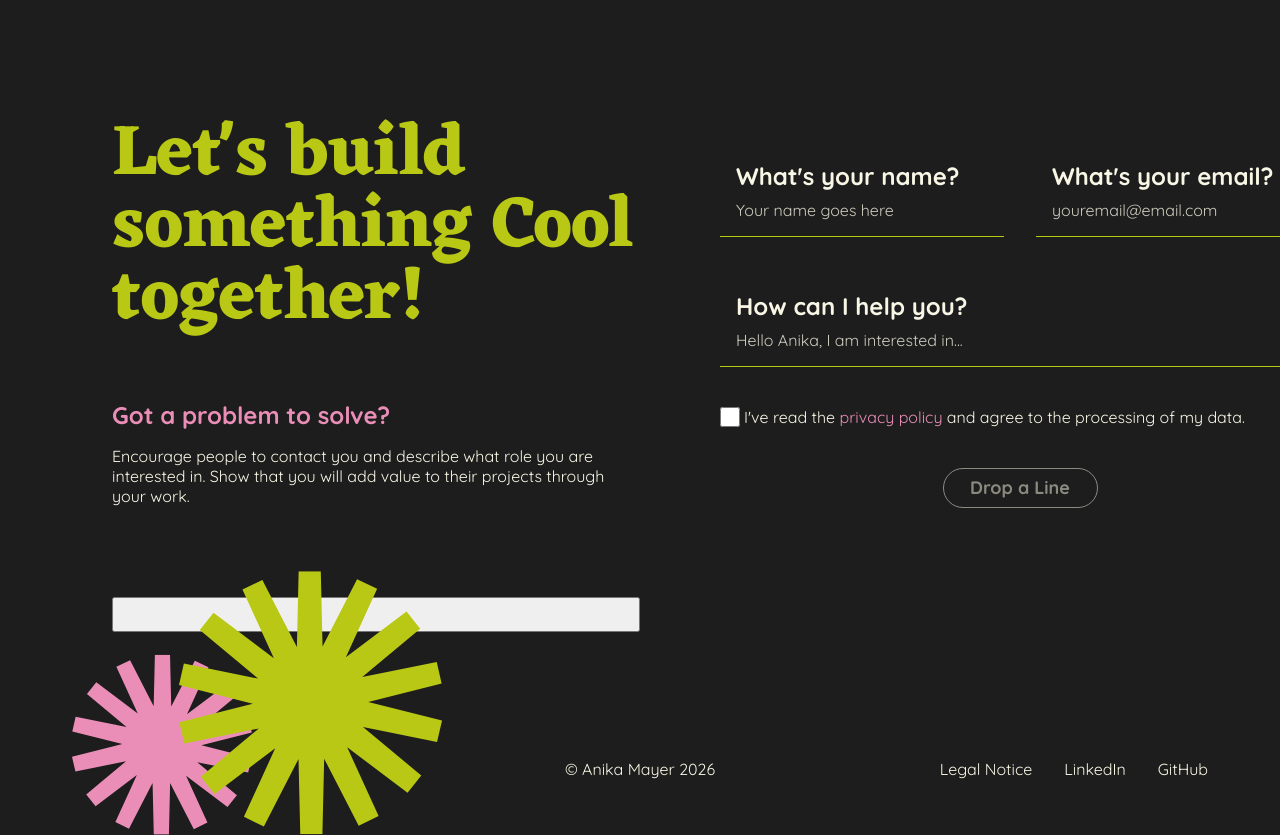
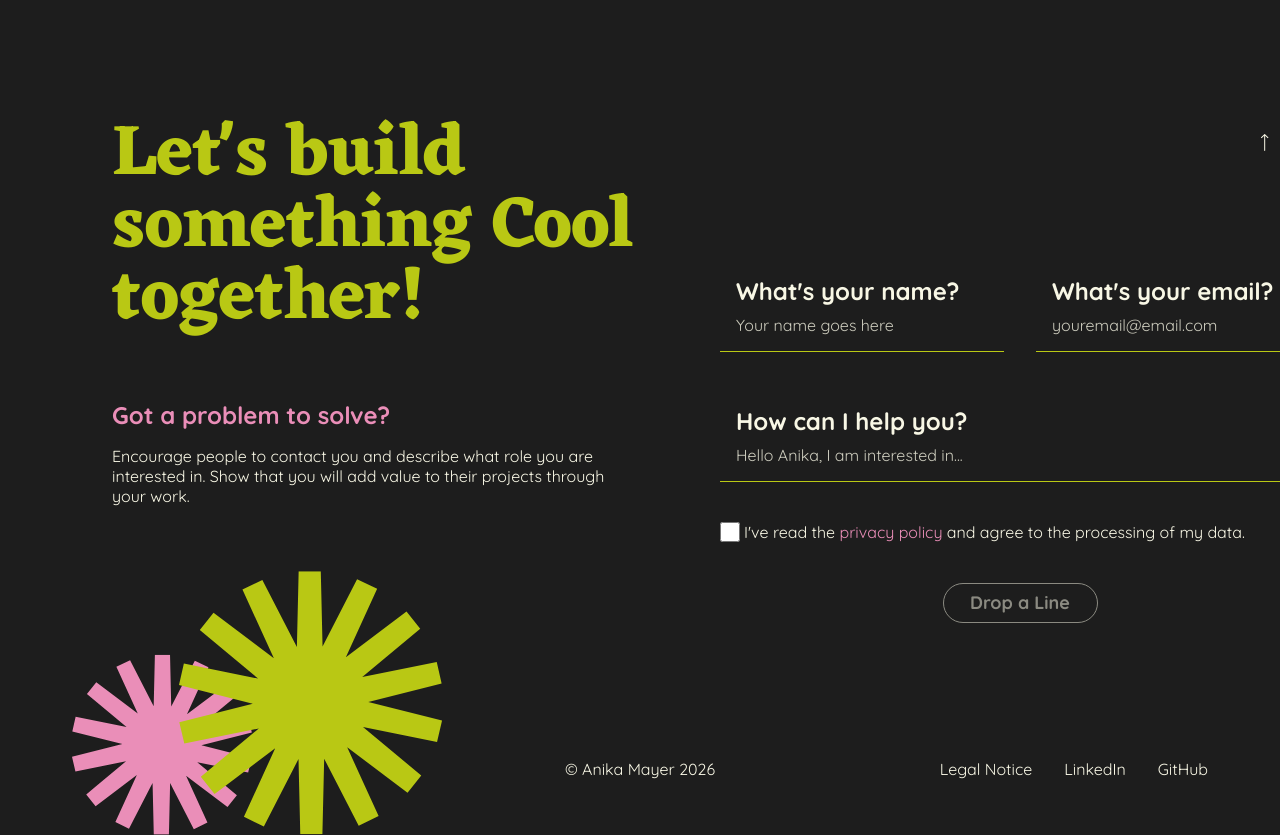
Before and after one commit to AnikaMayer/Portfolio, an Angular app: page / in a window 1280 px wide. Shown: the part 4040-4875 px from the top of the page. Built offline with nearby package versions, Linux system fonts and the light colour scheme.

Commit message:
style: startbtn to hero section

```diff
--- a/src/app/pages/main/main-components/contact/contact.scss
+++ b/src/app/pages/main/main-components/contact/contact.scss
@@ -9,6 +9,7 @@
     display: grid;
     grid-template-columns: 1fr 1fr;
     gap: 80px;
+    position: relative;
   }
 
   &__intro {
@@ -156,4 +157,27 @@
       border-radius: 2px;
     }
   }
+
+  &__startbtn {
+    width: 30px;
+    height: 48px;
+    border: none;
+    background: none;
+    position: absolute;
+    top: 0;
+    right: 0;
+    @include flex-center;
+
+    svg path {
+      fill: $textLight;
+    }
+
+    &:hover {
+      border-bottom: 1px solid $highlightMedium;
+
+      svg path {
+        fill: $highlightMedium;
+      }
+    }
+  }
 }
```
